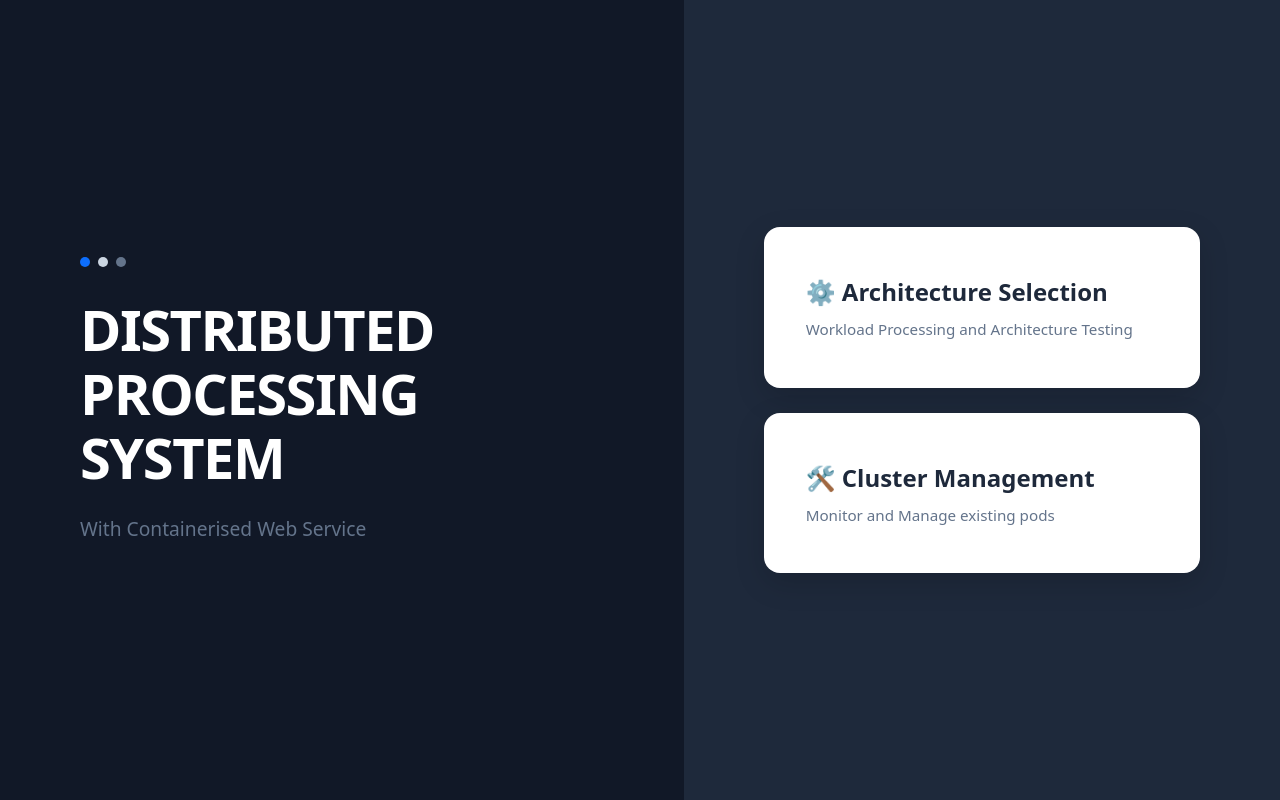
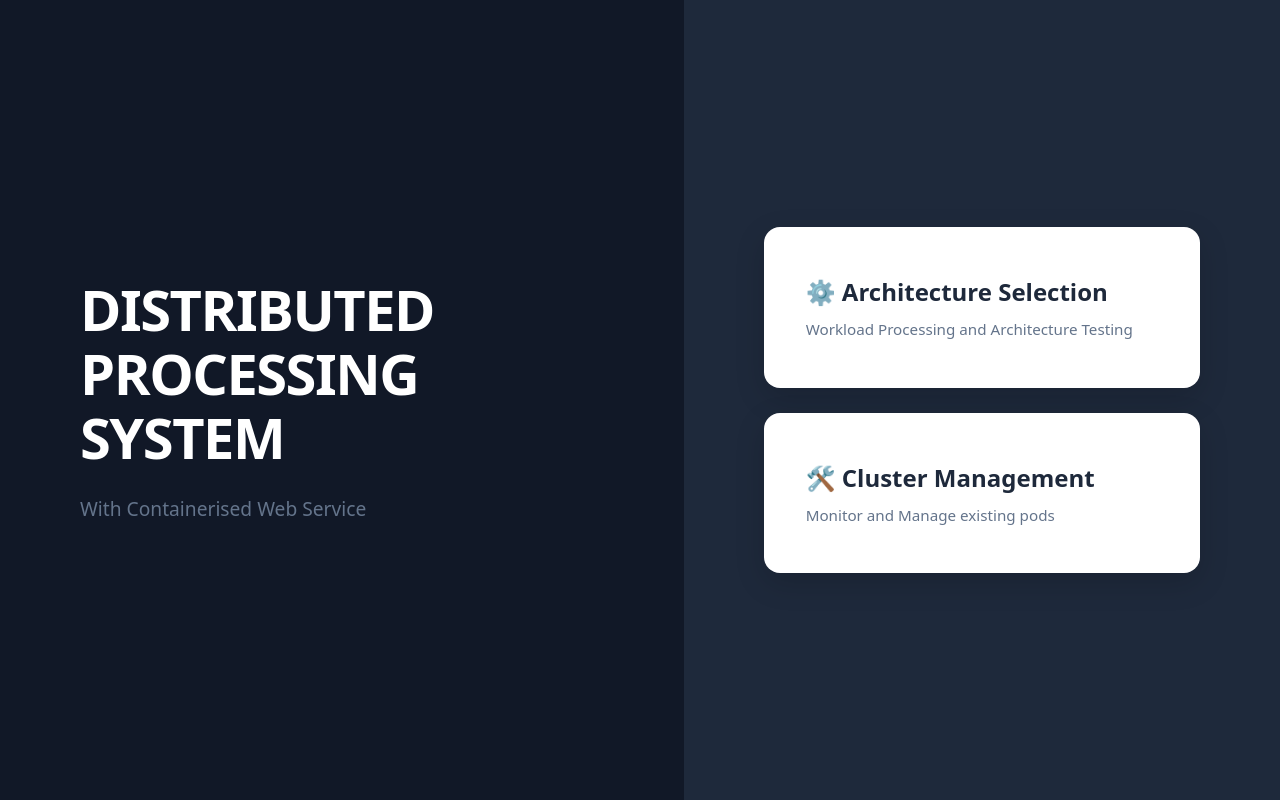
Before and after one commit to arepkimi/fyp-distributed-system, a Flask app: page / in a window 1280 px wide. Run offline with Flask 3, Linux system fonts and the light colour scheme; parts of the project's set-up code (start-up, migrations or seed data) failed here and were passed over.

Commit message:
Update menu.html

```diff
--- a/dashboard/templates/menu.html
+++ b/dashboard/templates/menu.html
@@ -134,11 +134,6 @@
 <div class="split-viewport">
 
     <div class="left-hero-panel">
-        <div class="deco-dots">
-            <div class="dot"></div>
-            <div class="dot"></div>
-            <div class="dot"></div>
-        </div>
         <h1>DISTRIBUTED<br>PROCESSING SYSTEM</h1>
         <div class="system-subtext">With Containerised Web Service</div>
     </div>
```
